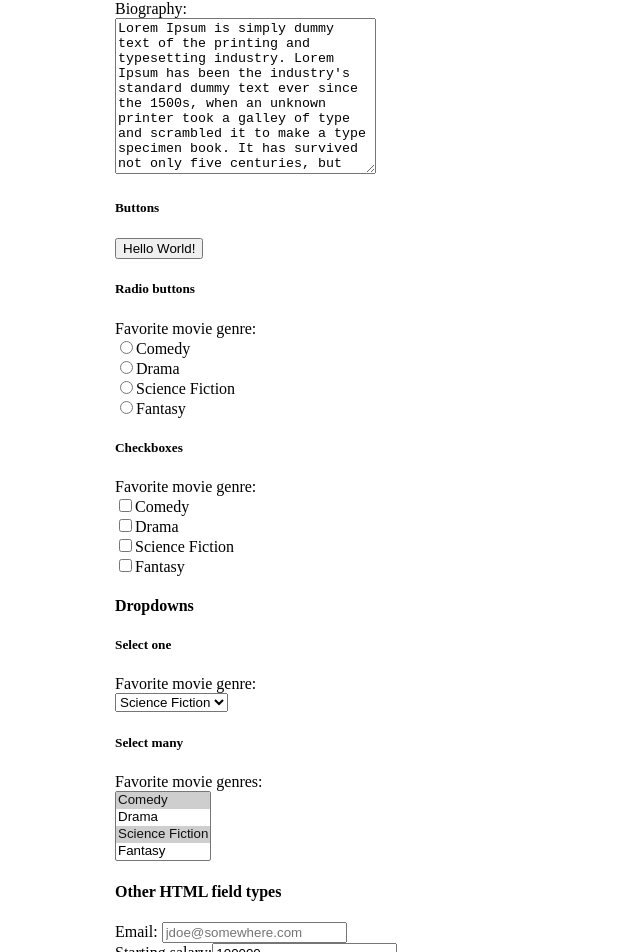
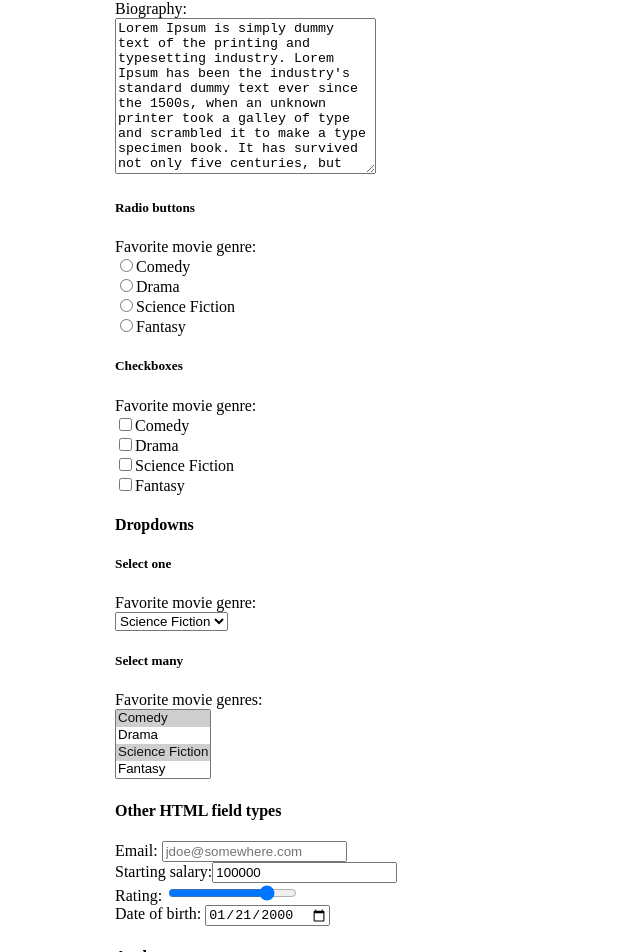
Before and after one commit to yu-agnes/kambaz-next-js, a Next.js app: page /Labs/Lab1 in a window 1280 px wide. Shown: the part 2392-3344 px from the top of the page, without its empty margins (0-640 px from the left). Built offline with nearby package versions, Linux system fonts and the light colour scheme.

Commit message:
first assignment

```diff
--- a/app/Labs/Lab1/page.tsx
+++ b/app/Labs/Lab1/page.tsx
@@ -205,14 +205,6 @@ Your favorite books (in no particular order)
     Aldus PageMaker including versions of Lorem Ipsum.</textarea>
 
 
- {/* expect explanation in class */}
-    <h5 id="wd-buttons">Buttons</h5>
-<button type="button"
-        onClick={() => alert('Life is Good!')}
-        id="wd-all-good">
-  Hello World!
-</button>
-
 
     <h5 id="wd-radio-buttons">Radio buttons</h5>
     <label>Favorite movie genre:</label><br />
```
